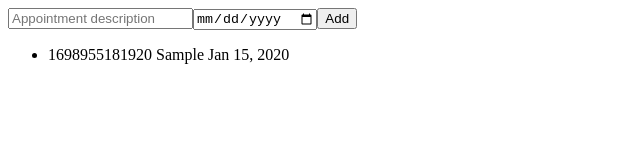
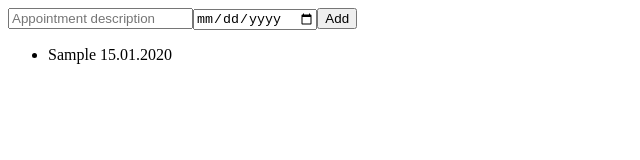
Before and after one commit to fran1014/appointment-app, an Angular app: page / in a window 1280 px wide. Both pictures are taken after typing "Sample", "2020-01-15" into the empty fields and a click on the button "Add". Shown: the top 160 px of the page, without its empty margins (0-640 px from the left). Built offline with nearby package versions, Linux system fonts and the light colour scheme.

Commit message:
info displaying when clicking add

```diff
--- a/src/app/appointment-list/appointment-list.component.html
+++ b/src/app/appointment-list/appointment-list.component.html
@@ -6,7 +6,7 @@
 
 <ul>
     <li *ngFor="let appointment of appointments">
-        {{appointment.id}} {{appointment.title}} {{appointment.date | date }}
+         {{appointment.title}} {{appointment.date | date : 'dd.MM.yyyy'  }}
 
 
     </li>
```
